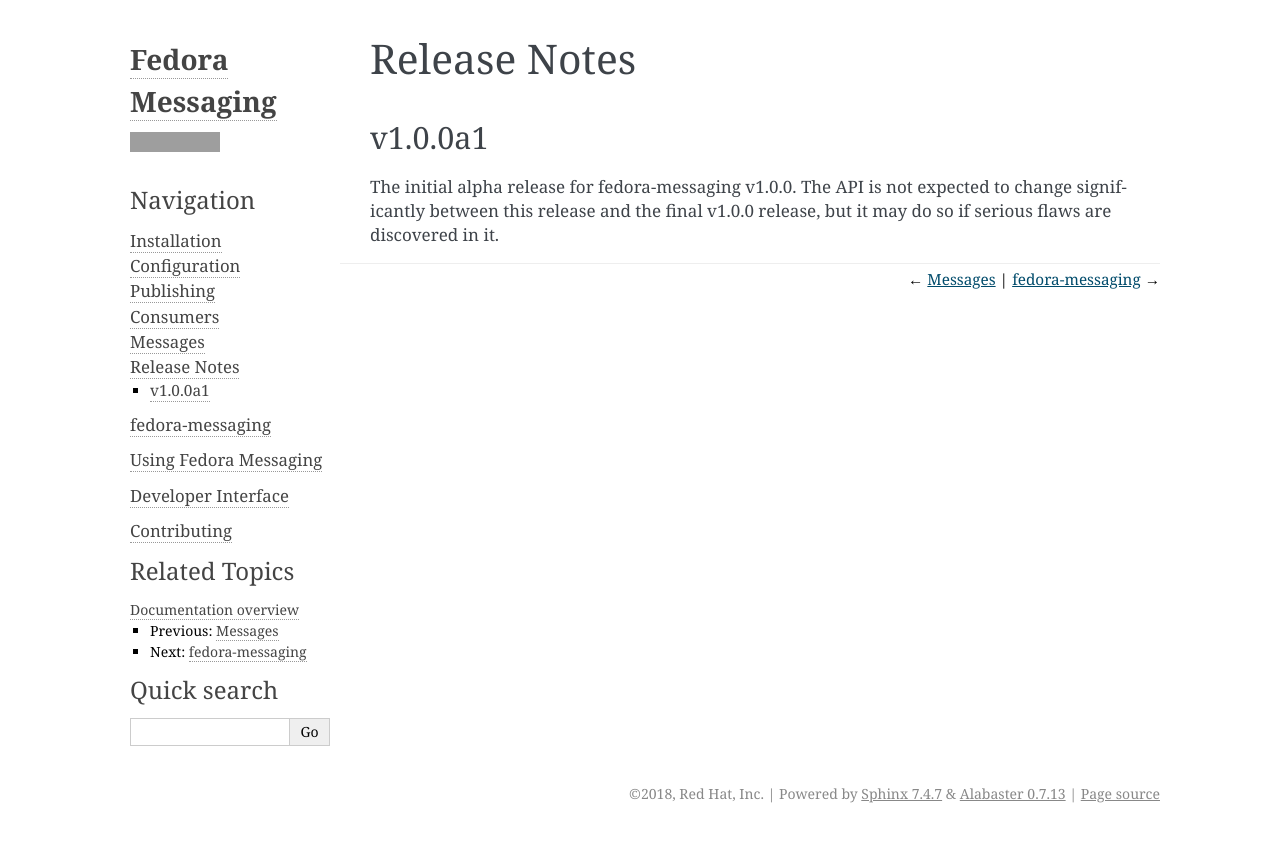
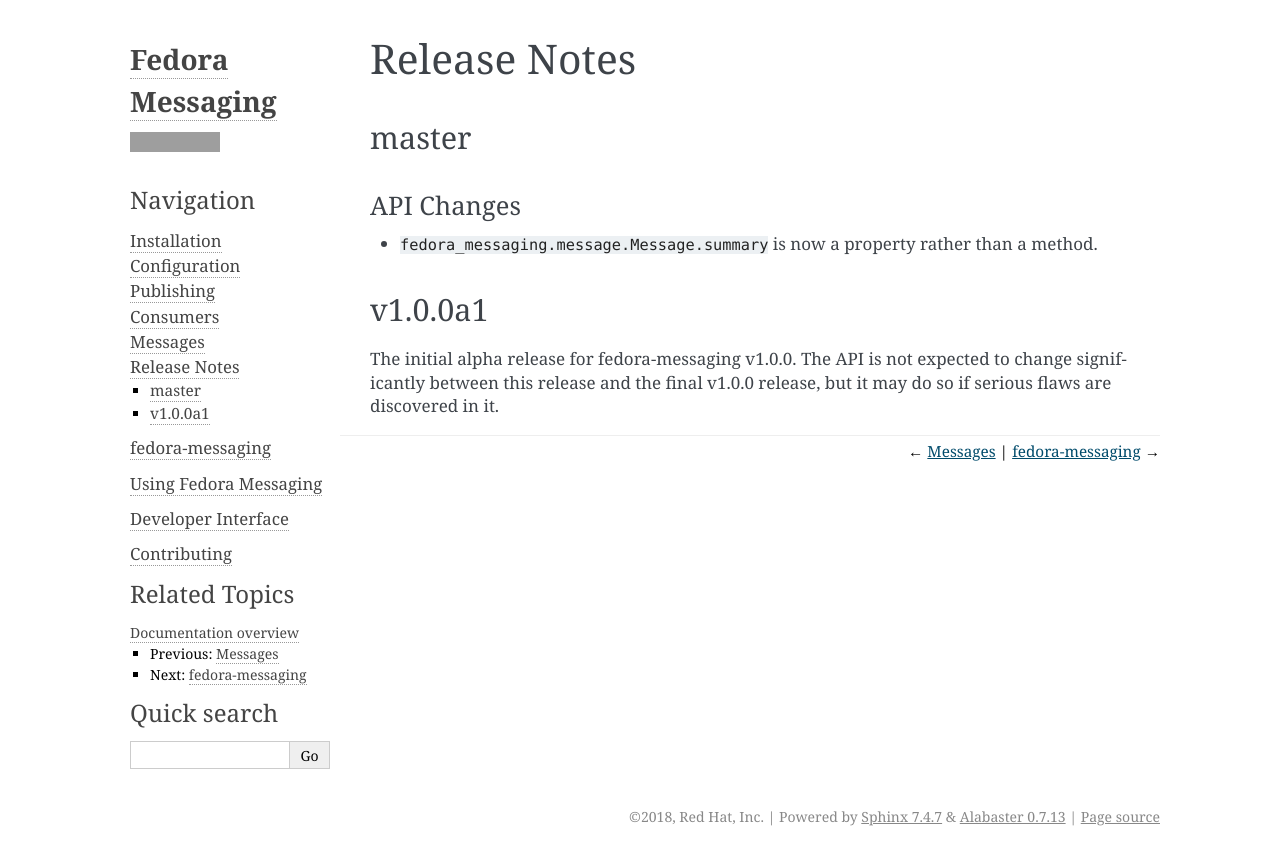
Before and after one commit to fedora-infra/fedora-messaging, a Sphinx documentation site: the page built from docs/changelog.rst, in a window 1280 px wide. Shown: the top 865 px of the page. Built offline with Sphinx 7.4.7, drawn with Linux system fonts in a browser that asks for light colours; grey boxes are pictures that could not be loaded.

Commit message:
Make the message summary a property
The ``summary`` method on the ``fedora_messaging.message.Message`` class
is now a property.

Signed-off-by: Jeremy Cline <jcline@redhat.com>

```diff
--- a/docs/changelog.rst
+++ b/docs/changelog.rst
@@ -1,6 +1,16 @@
 =============
 Release Notes
 =============
+
+master
+======
+
+API Changes
+-----------
+
+* ``fedora_messaging.message.Message.summary`` is now a property rather than
+  a method.
+
 
 v1.0.0a1
 ========
--- a/docs/consuming.rst
+++ b/docs/consuming.rst
@@ -140,7 +140,7 @@
                 message (fedora_messaging.api.Message): The message from AMQP.
             """
             if self.summary:
-                print(message.summary())
+                print(message.summary)
             else:
                 print(message)
 
--- a/docs/tutorial/conversion.rst
+++ b/docs/tutorial/conversion.rst
@@ -103,7 +103,7 @@
         'required': ['agent', 'election'],
     }
 
-Use this schema and adapt the ``__str__()`` and ``summary()`` methods.
+Use this schema and adapt the ``__str__()`` method and the ``summary`` property.
 
 Since the schema is distributed in a separate python package, it must be added
 to the ``election`` app's dependencies in ``requirements.txt``.
--- a/docs/tutorial/schemas.rst
+++ b/docs/tutorial/schemas.rst
@@ -123,7 +123,7 @@
     return '{owner} did something to the {package} package'.format(
         owner=self._body['owner'], package=self._body['package']['name'])
 
-Also edit the ``summary()`` method to return something relevant.
+Also edit the ``summary`` property to return something relevant.
 
 
 Testing it
```
Also changed, not shown: 3 other files.
